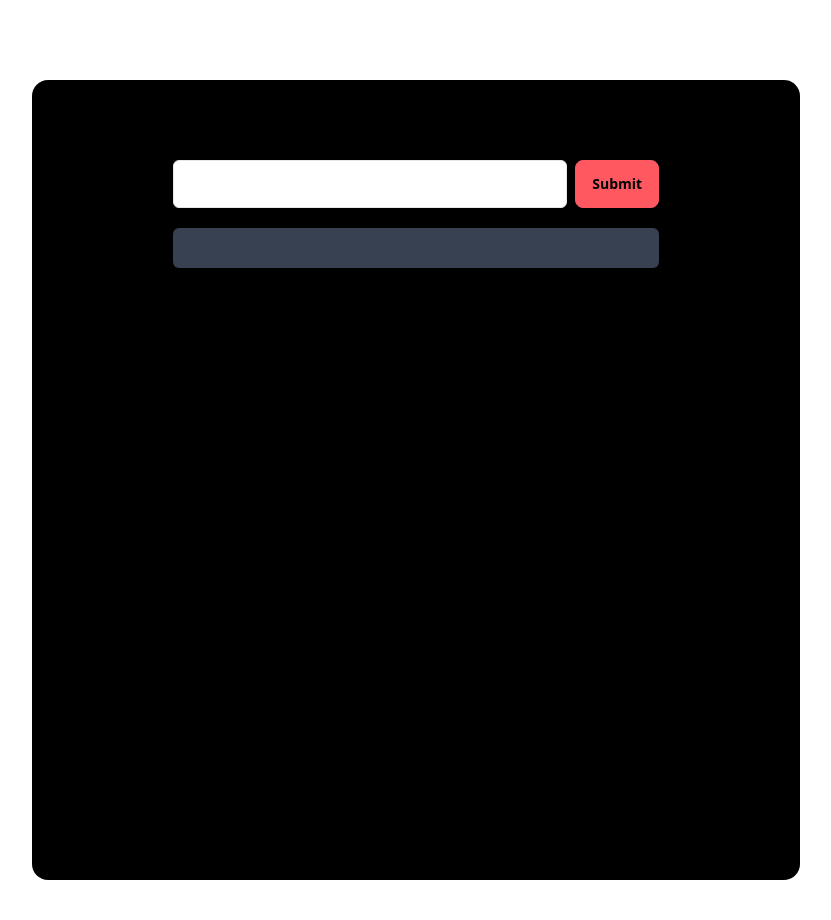
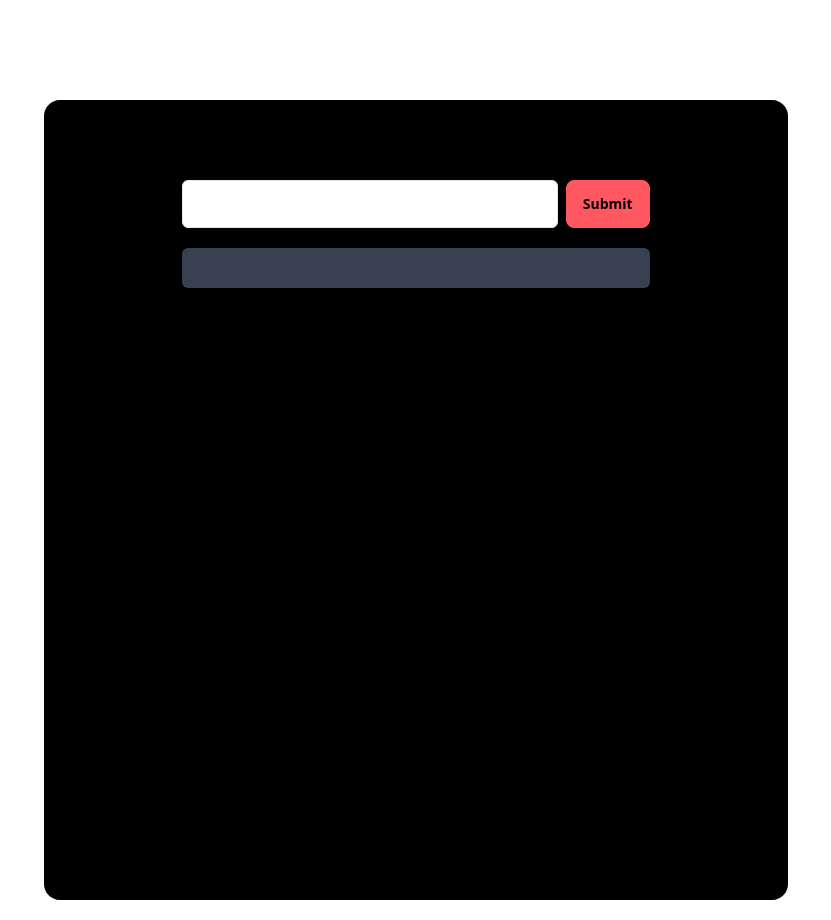
Before and after one commit to Saiful109710/todo-app, a plain HTML site: page index.html in a window 1280 px wide. Shown: the whole page, without its empty margins (224-1055 px from the left). Before the commit the page ends 880 px from the top, so only its background shows below. Drawn offline with nearby package versions, Linux system fonts and the light colour scheme.

Commit message:
added some change

```diff
--- a/index.html
+++ b/index.html
@@ -7,8 +7,8 @@
     <link href="https://cdn.jsdelivr.net/npm/daisyui@4.12.13/dist/full.min.css" rel="stylesheet" type="text/css" />
     <script src="https://cdn.tailwindcss.com"></script>
 </head>
-<body>
-    <div class="flex flex-col space-y-5  items-center md:w-3/5 mx-auto mt-20 p-10 md:p-20 bg-black rounded-2xl h-screen">
+<body class="p-5">
+    <div class="flex flex-col space-y-5  items-center md:w-3/5 mx-auto  md:mt-20 p-10 md:p-20 bg-black rounded-2xl h-screen">
         <div class="w-full md:w-4/5 flex  gap-2">
             <input id="inputField" type="text" class="border w-full md:flex-1 rounded-md">
             <button onclick="getInputFieldValue()" class="btn btn-error">Submit</button>
--- a/index.js
+++ b/index.js
@@ -1,7 +1,9 @@
 const getInputFieldValue=()=>{
     const inputField = document.getElementById("inputField");
     const inputFieldValue = inputField.value;
-    displayTodoData(inputFieldValue)
+
+    displayTodoData(inputFieldValue);
+
 }
 
 const deleteTodo=(event)=>{
@@ -10,6 +12,7 @@ const deleteTodo=(event)=>{
 }
 
 const displayTodoData=(inputFieldValue)=>{
+
     if(inputFieldValue===""){
         alert("please enter something:");
         return
@@ -22,4 +25,5 @@ const displayTodoData=(inputFieldValue)=>{
                  <button  onclick="deleteTodo(event)" class="btn">Delete</button>
             </div>
     `
+    document.getElementById("inputField").value = ""
 }
```
